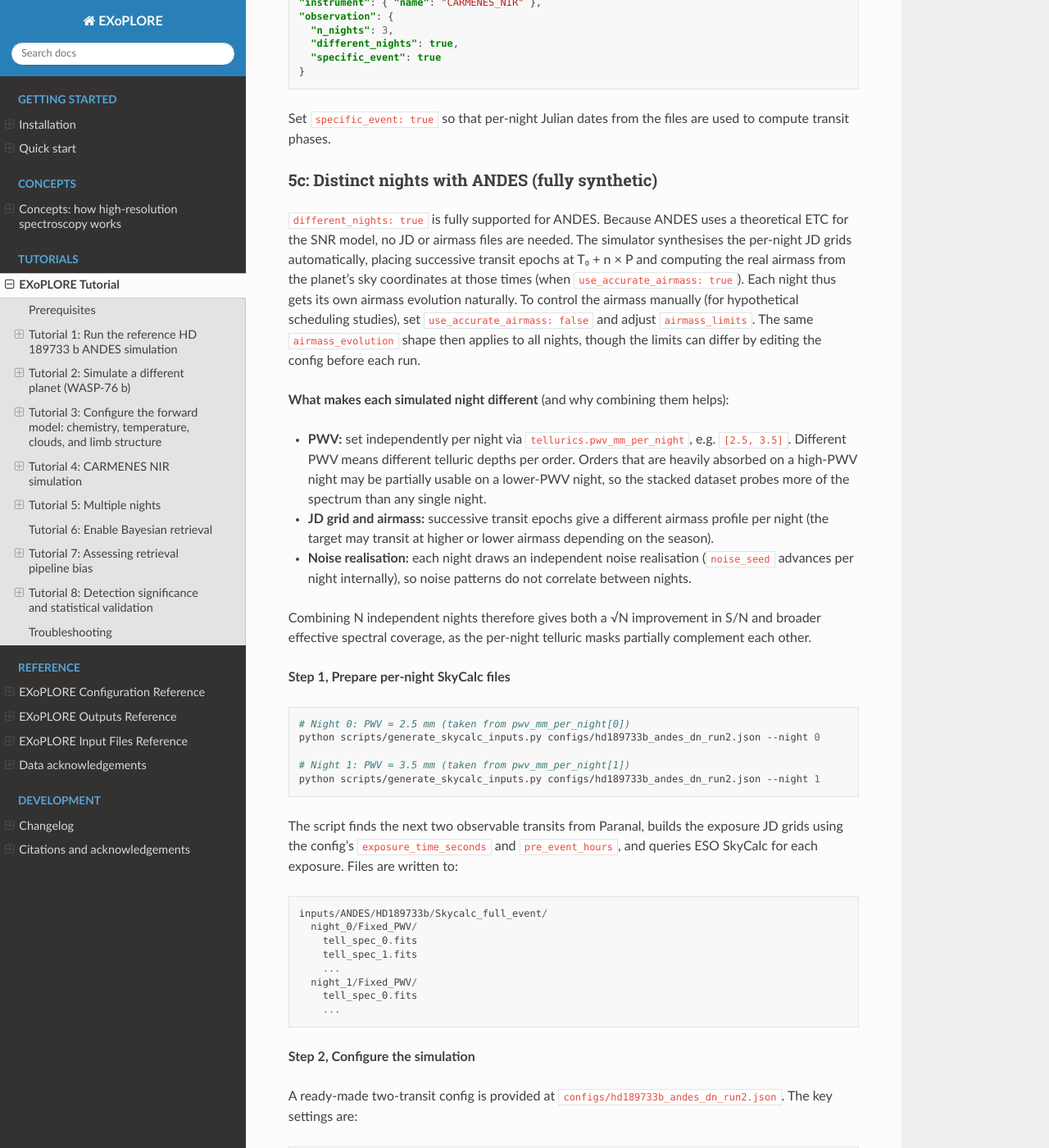
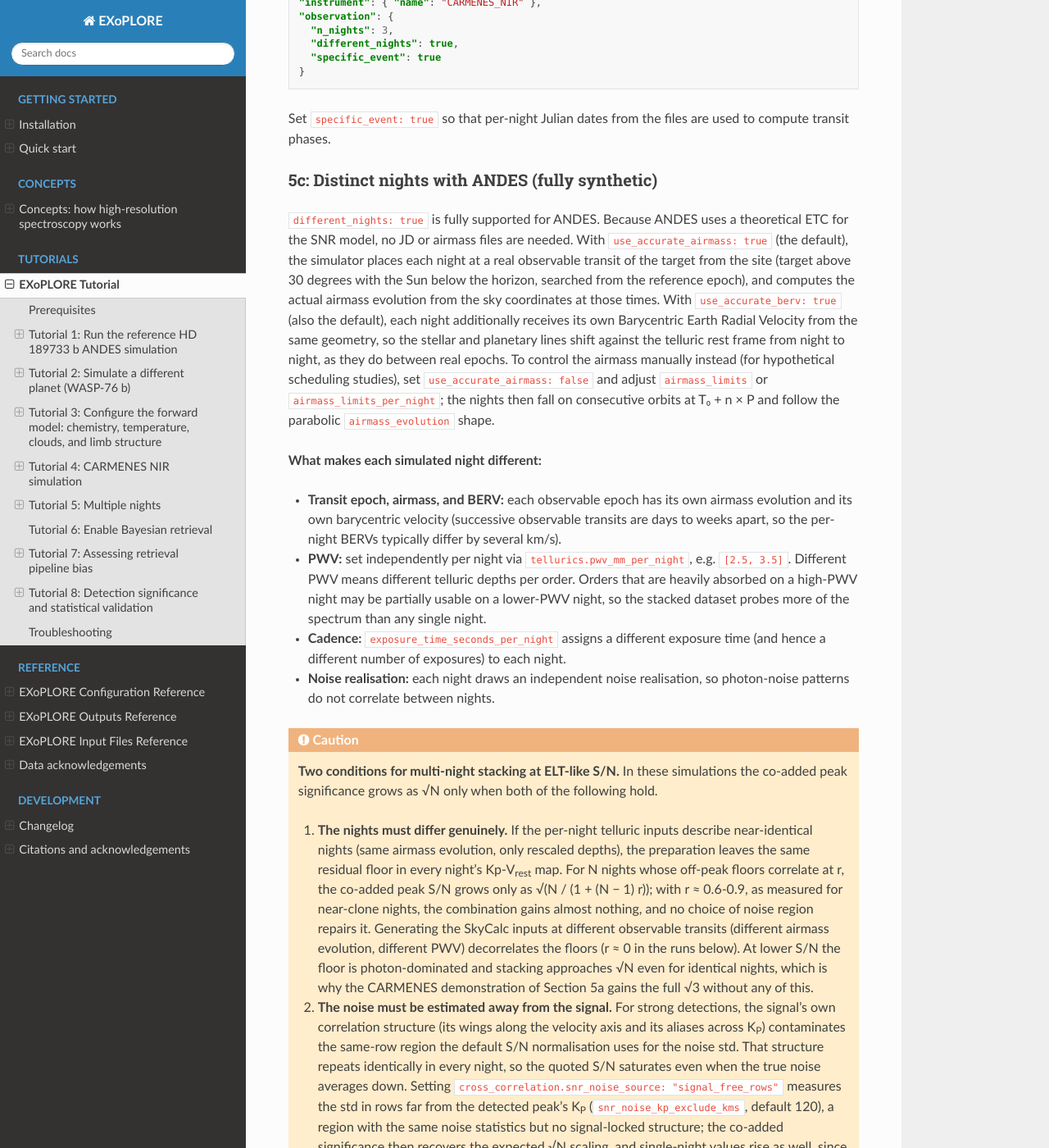
Before and after one commit to asanchezlopezIAA/EXoPLORE, a Sphinx documentation site: the page built from docs/tutorial.md, in a window 1280 px wide and 1400 px high, scrolled down 23195 px. Shown: the whole window at 82% size. Built offline with Sphinx 7.4.7 and the Read the Docs theme 3.1.0, drawn with Linux system fonts in a browser that asks for light colours; some of the changed text lies outside the part shown.

Commit message:
Docs: revise multi-night tutorial, figures, and README

````diff
--- a/docs/tutorial.md
+++ b/docs/tutorial.md
@@ -604,27 +604,36 @@ Set `specific_event: true` so that per-night Julian dates from the files are use
 
 ### 5c: Distinct nights with ANDES (fully synthetic)
 
-`different_nights: true` is fully supported for ANDES. Because ANDES uses a theoretical ETC for the SNR model, no JD or airmass files are needed. The simulator synthesises the per-night JD grids automatically, placing successive transit epochs at T₀ + n × P and computing the real airmass from the planet's sky coordinates at those times (when `use_accurate_airmass: true`). Each night thus gets its own airmass evolution naturally. To control the airmass manually (for hypothetical scheduling studies), set `use_accurate_airmass: false` and adjust `airmass_limits`. The same `airmass_evolution` shape then applies to all nights, though the limits can differ by editing the config before each run.
+`different_nights: true` is fully supported for ANDES. Because ANDES uses a theoretical ETC for the SNR model, no JD or airmass files are needed. With `use_accurate_airmass: true` (the default), the simulator places each night at a real observable transit of the target from the site (target above 30 degrees with the Sun below the horizon, searched from the reference epoch), and computes the actual airmass evolution from the sky coordinates at those times. With `use_accurate_berv: true` (also the default), each night additionally receives its own Barycentric Earth Radial Velocity from the same geometry, so the stellar and planetary lines shift against the telluric rest frame from night to night, as they do between real epochs. To control the airmass manually instead (for hypothetical scheduling studies), set `use_accurate_airmass: false` and adjust `airmass_limits` or `airmass_limits_per_night`; the nights then fall on consecutive orbits at T₀ + n × P and follow the parabolic `airmass_evolution` shape.
 
-**What makes each simulated night different** (and why combining them helps):
+**What makes each simulated night different:**
 
+- **Transit epoch, airmass, and BERV:** each observable epoch has its own airmass evolution and its own barycentric velocity (successive observable transits are days to weeks apart, so the per-night BERVs typically differ by several km/s).
 - **PWV:** set independently per night via `tellurics.pwv_mm_per_night`, e.g. `[2.5, 3.5]`. Different PWV means different telluric depths per order. Orders that are heavily absorbed on a high-PWV night may be partially usable on a lower-PWV night, so the stacked dataset probes more of the spectrum than any single night.
-- **JD grid and airmass:** successive transit epochs give a different airmass profile per night (the target may transit at higher or lower airmass depending on the season).
-- **Noise realisation:** each night draws an independent noise realisation (`noise_seed` advances per night internally), so noise patterns do not correlate between nights.
+- **Cadence:** `exposure_time_seconds_per_night` assigns a different exposure time (and hence a different number of exposures) to each night.
+- **Noise realisation:** each night draws an independent noise realisation, so photon-noise patterns do not correlate between nights.
 
-Combining N independent nights therefore gives both a √N improvement in S/N and broader effective spectral coverage, as the per-night telluric masks partially complement each other.
+::::{caution}
+**Two conditions for multi-night stacking at ELT-like S/N.** In these simulations the co-added peak significance grows as √N only when both of the following hold.
+
+1. **The nights must differ genuinely.** If the per-night telluric inputs describe near-identical nights (same airmass evolution, only rescaled depths), the preparation leaves the same residual floor in every night's Kp-V<sub>rest</sub> map. For N nights whose off-peak floors correlate at r, the co-added peak S/N grows only as √(N / (1 + (N − 1) r)); with r ≈ 0.6-0.9, as measured for near-clone nights, the combination gains almost nothing, and no choice of noise region repairs it. Generating the SkyCalc inputs at different observable transits (different airmass evolution, different PWV) decorrelates the floors (r ≈ 0 in the runs below). At lower S/N the floor is photon-dominated and stacking approaches √N even for identical nights, which is why the CARMENES demonstration of Section 5a gains the full √3 without any of this.
+
+2. **The noise must be estimated away from the signal.** For strong detections, the signal's own correlation structure (its wings along the velocity axis and its aliases across K<sub>P</sub>) contaminates the same-row region the default S/N normalisation uses for the noise std. That structure repeats identically in every night, so the quoted S/N saturates even when the true noise averages down. Setting `cross_correlation.snr_noise_source: "signal_free_rows"` measures the std in rows far from the detected peak's K<sub>P</sub> (`snr_noise_kp_exclude_kms`, default 120), a region with the same noise statistics but no signal-locked structure; the co-added significance then recovers the expected √N scaling, and single-night values rise as well, since the planet's own wings no longer count as noise.
+
+**Pipeline dependence.** Preparations that preserve more of the planet signal leave more signal-locked structure across the whole map. At the S/N of this 76-order simulation, the Blain24 polynomial detrending preserves so much signal that its self-correlation becomes the map floor everywhere, and the peak-S/N metric saturates near the single-night level regardless of the noise region; Gibson22 with SYSREM sits in between, and its recovered K<sub>P</sub> is biased by the in-transit SYSREM filtering. These are properties of the significance metric at very high S/N, not a ranking of preparations (BL19 originates in narrow-band CRIRES emission work, and none of the three is native to broadband transmission). The co-added data keeps gaining information in all cases; likelihood-based analyses (Tutorials 6-7) remain the robust way to exploit it.
+::::
 
 **Step 1, Prepare per-night SkyCalc files**
 
 ```bash
 # Night 0: PWV = 2.5 mm (taken from pwv_mm_per_night[0])
-python scripts/generate_skycalc_inputs.py configs/hd189733b_andes_dn_run2.json --night 0
+python scripts/generate_skycalc_inputs.py configs/hd189733b_andes_dn_run2.json --night 0 --search-from 2026-06-08
 
 # Night 1: PWV = 3.5 mm (taken from pwv_mm_per_night[1])
-python scripts/generate_skycalc_inputs.py configs/hd189733b_andes_dn_run2.json --night 1
+python scripts/generate_skycalc_inputs.py configs/hd189733b_andes_dn_run2.json --night 1 --search-from 2026-06-08
 ```
 
-The script finds the next two observable transits from Paranal, builds the exposure JD grids using the config's `exposure_time_seconds` and `pre_event_hours`, and queries ESO SkyCalc for each exposure. Files are written to:
+The script finds the next observable transits from Paranal (skipping one more per night index), builds the exposure JD grids using the config's cadence (per night, when `exposure_time_seconds_per_night` is set), and queries ESO SkyCalc for each exposure. Pinning the search date with `--search-from` makes the generated inputs reproducible; the date above selects the transits of 2026-06-14 and 2026-06-23, whose airmass evolutions differ strongly (1.5 to 2.1 versus 1.5 to 3.0), which is what makes them worth combining (see the caution box above). The script also writes an `airmass.fits` per night with the exact airmass values the telluric spectra were generated with; the simulator uses it automatically, so pipelines that regress against airmass see a regressor consistent with the applied tellurics. (The simulator searches its own epochs deterministically from the planet's reference epoch, so the calendar dates in the run log and in the SkyCalc query may differ; the SkyCalc files provide the telluric spectrum and airmass per exposure for each night.) Files are written to:
 
 ```
 inputs/ANDES/HD189733b/Skycalc_full_event/
@@ -646,21 +655,22 @@ A ready-made two-transit config is provided at `configs/hd189733b_andes_dn_run2.
   "n_nights": 2,
   "different_nights": true,
   "specific_event": false,
-  "exposure_time_seconds": 30.0
+  "exposure_time_seconds": 30.0,
+  "use_accurate_berv": true
 },
 "tellurics": {
   "use_full_skycalc": true,
+  "use_accurate_airmass": true,
   "constant_pwv": true,
   "pwv_mm": 2.5,
-  "pwv_mm_per_night": [2.5, 3.5],
-  "airmass_limits_per_night": [[1.4, 1.7], [1.1, 1.5]]
+  "pwv_mm_per_night": [2.5, 3.5]
 },
 "paths": {
   "inputs_dir": "inputs/ANDES/HD189733b/"
 }
 ```
 
-The simulator constructs the per-night telluric path automatically as `{inputs_dir}Skycalc_{flag_event}/night_{n}/Fixed_PWV/`. No additional configuration is needed beyond `inputs_dir`.
+The simulator constructs the per-night telluric path automatically as `{inputs_dir}Skycalc_{flag_event}/night_{n}/Fixed_PWV/`. No additional configuration is needed beyond `inputs_dir`. At the start of the run the log reports the selected epochs and per-night BERVs, e.g. `Different nights at observable transit epochs: 2007-06-30, 2007-07-11` and `Per-night BERV (mean): +11.37 km/s, +7.44 km/s` for HD 189733 b from Paranal.
 
 **Step 3, Run**
 
@@ -668,16 +678,16 @@ The simulator constructs the per-night telluric path automatically as `{inputs_d
 python -u scripts/run_exoplore.py configs/hd189733b_andes_dn_run2.json --run 2>&1 | tee run_log.txt
 ```
 
-> **Validated result:** Night 0 (airmass 1.4 to 1.7, PWV 2.5 mm) gives 33.4σ; night 1 (airmass 1.1 to 1.5, PWV 3.5 mm) gives 30.0σ; combined 47.9σ (76 orders, BL19 pipeline, H₂O template). Night 1 is slightly lower despite the better airmass because the higher PWV masks more orders in the 1.4 µm water band. The combined result is consistent with the expected gain from stacking two independent nights with different observing conditions. For a single-order test use `instrument.order_indices: [35]`.
+> **Validated result:** Night 0 (airmass 1.5 to 2.1, PWV 2.5 mm, BERV +11.4 km/s) gives 57.6σ; night 1 (airmass 1.5 to 3.0, PWV 3.5 mm, BERV +7.4 km/s) gives 45.4σ; combined 76.3σ (76 orders, BL19 pipeline, H₂O template, `snr_noise_source: "signal_free_rows"`). Night 1 is lower because its higher airmass and PWV deepen the telluric absorption and mask more of the spectrum. The combination gains a factor 1.48 ≈ √2: the two nights' map floors are essentially uncorrelated (r ≈ 0.1), as the caution box above requires. Because the noise realisation is drawn independently per night, the exact values vary from run to run; the gain is the stable quantity. For a single-order test use `instrument.order_indices: [35]`.
 
 For a one-transit reference run (single night), use `configs/hd189733b_andes_dn_run1.json`.
 
 The simulator writes diagnostic products both per individual night and for the combined stack. For each night `b` the `plots/` subdirectory contains a CCF Earth-rest-frame matrix, a 1D CCF at the best-K<sub>P</sub> slice, and a Kp-Vsys S/N map labelled `..._night{b}_...`. The combined products appear alongside them. In addition, a single overlay figure showing all individual nights and the combined result is written as `1D_CCF_..._nights_combined.pdf/png`.
 
-:::{figure} figures/tutorial5c_1dccf_threenights.png
+:::{figure} figures/tutorial5c_1dccf_twonights.png
 :width: 90%
 :align: center
-1D CCFs (in units of S/N) at the K<sub>P</sub> of maximum significance in their respective maps, co-added over 76 ANDES YJHK spectral orders and the full in-transit sequence, for the two-night HD 189733 b simulation (Tutorial 5c). Night 0 (blue, airmass 1.4 to 1.7, PWV 2.5 mm) and night 1 (red, airmass 1.1 to 1.5, PWV 3.5 mm) are shown individually alongside their combined result (black). The dashed line marks v<sub>rest</sub> = 0. Night 1 is slightly lower in S/N despite the better airmass because the higher PWV increases the telluric opacity in the 1.4 µm water band, masking a larger fraction of the spectral orders. The combination recovers the expected improvement from stacking two independent nights with complementary observing conditions.
+1D CCFs (in units of S/N) at the K<sub>P</sub> of maximum significance in their respective maps, co-added over 76 ANDES YJHK spectral orders and the full in-transit sequence, for the two-night HD 189733 b simulation (Tutorial 5c). Night 0 (blue, airmass 1.5 to 2.1, PWV 2.5 mm) and night 1 (red, airmass 1.5 to 3.0, PWV 3.5 mm) use the SkyCalc tellurics of two real transits with strongly different airmass evolutions, and each night carries its own BERV. The dashed line marks v<sub>rest</sub> = 0. Night 1 is lower in S/N because its deeper telluric absorption masks more of the spectrum. The off-peak structure differs visibly between the two nights, so it averages down in the combination (black), and the co-added significance grows by the expected √2 (57.6σ and 45.4σ combine to 76.3σ, with the noise std measured in signal-free rows; see the caution box above).
 :::
 
 ---
````
Also changed, not shown: README.md (+28 -37 lines), docs/changelog.md (+11 -1 lines), docs/figures/tutorial5c_1dccf_combined.png (deleted), docs/figures/tutorial5c_1dccf_night0.png (deleted), docs/figures/tutorial5c_1dccf_night1.png (deleted), docs/figures/tutorial5c_1dccf_threenights.png (deleted), docs/figures/tutorial5c_1dccf_twonights.png (added), 2 other files.
